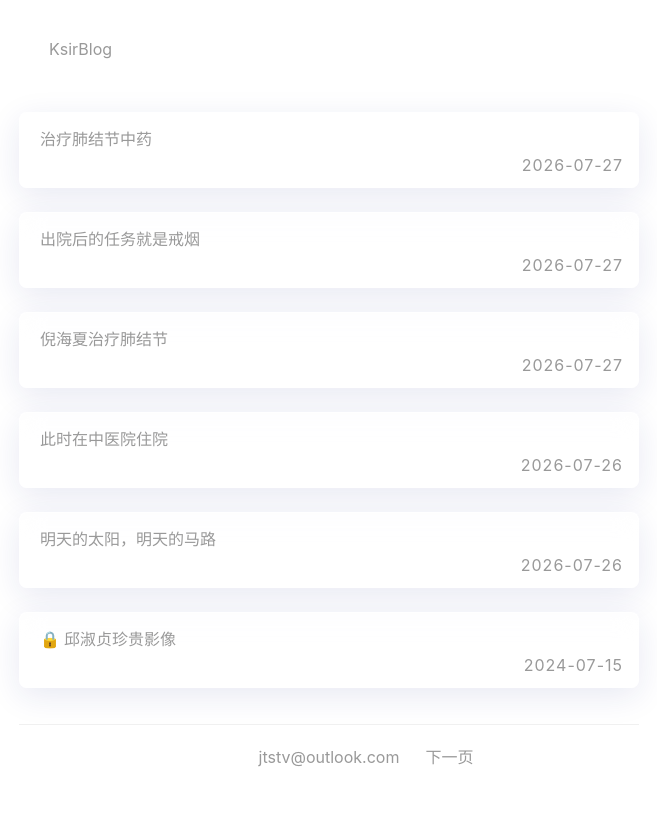
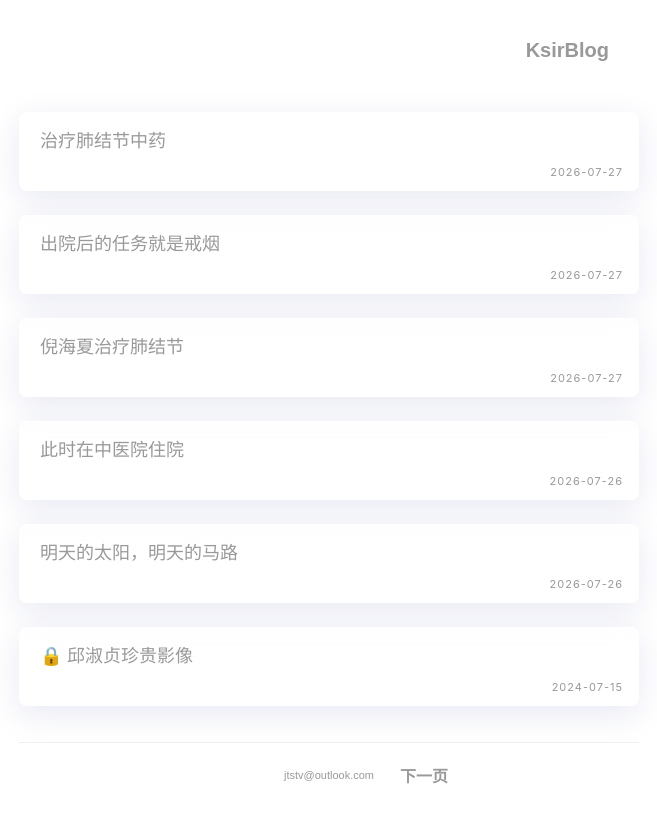
Before and after one commit to JTSTV/Jtstv.github.io, a Jekyll site: the page built from index.html, in a window 1280 px wide. Shown: the top 823 px of the page, without its empty margins (311-968 px from the left). Built offline with Jekyll 4.4.1, drawn with Linux system fonts in a browser that asks for light colours; the list of posts is cut into pages by our own code.

Commit message:
更新 index.html

```diff
--- a/index.html
+++ b/index.html
@@ -33,18 +33,18 @@ layout: null
             margin-bottom: 20px;
             display: flex;
             align-items: center;
-            justify-content: space-between; /* 站名靠左，右侧留白 */
+            justify-content: flex-end;
             padding: 15px 30px;
         }
 
-        /* 网站标题：统一为 16px，去除加粗 */
+        /* 网站标题改为浅灰色 */
         .site-title {
             position: relative;
             z-index: 2;
-            font: 16px/1.6 -apple-system, BlinkMacSystemFont, "Segoe UI", Roboto, sans-serif;
+            font: 600 20px/1.4 sans-serif;
             color: #999;
             text-shadow: none;
-            text-align: left;
+            text-align: right;
         }
 
         /* 文章列表 */
@@ -57,6 +57,7 @@ layout: null
         /* 文章卡片样式 */
         .post-title {
             font-family: "STKaiti", "KaiTi", "楷体", "AR PL UKai CN", serif;
+            font-size: 18px;
             line-height: 1.5;
             padding: 15px 20px 35px 20px;
             position: relative;
@@ -66,10 +67,10 @@ layout: null
             border: 1px solid rgba(255, 255, 255, 0.6);
             box-shadow: 0 8px 32px 0 rgba(31, 38, 135, 0.1);
             border-radius: 8px;
-            color: #999;
+            color: #999; /* 卡片内文字设为浅灰色 */
         }
 
-        /* 文章链接 */
+        /* 文章链接设为浅灰色 */
         .post-title a {
             color: #999;
             text-decoration: none;
@@ -79,12 +80,13 @@ layout: null
 
         .post-title a:hover { opacity: 0.7; }
 
-        /* 日期：统一为 16px，紧贴底部右侧 */
+        /* 日期设为浅灰色 */
         .post-date {
             position: absolute;
             bottom: 10px;
             right: 15px;
             font-family: -apple-system, sans-serif;
+            font-size: 11px;
             color: #999;
             white-space: nowrap;
             letter-spacing: 1px;
@@ -99,22 +101,24 @@ layout: null
             margin-top: 24px;
             padding-top: 20px;
             border-top: 1px solid #f0f0f0;
+            font: 600 16px sans-serif;
         }
 
-        /* 翻页按钮 */
+        /* 翻页按钮设为浅灰色 */
         .pagination a, .pagination span { color: #999; min-width: 60px; text-align: center; }
         .pagination span { color: #ccc; }
 
-        /* 邮箱地址 */
+        /* 邮箱地址设为浅灰色 */
+        .contact-email { font: 400 11px sans-serif; }
         .contact-email a { color: #999; }
         .contact-email a:hover { opacity: 0.7; }
 
-        /* 手机端自适应适配 */
+        /* 手机端适配 */
         @media (max-width: 600px) {
             .container { padding: 15px 20px; }
-            header { padding: 15px 20px; }
-            .post-title { padding: 12px 15px 30px 15px; }
-            .post-date { bottom: 8px; right: 12px; }
+            .site-title { font-size: 18px; }
+            .post-title { font-size: 16px; padding: 12px 15px 30px 15px; }
+            .post-date { bottom: 8px; right: 12px; font-size: 10px; }
         }
     </style>
 </head>
```
Also changed, not shown: other parts of index.html (+1 -1 lines).
